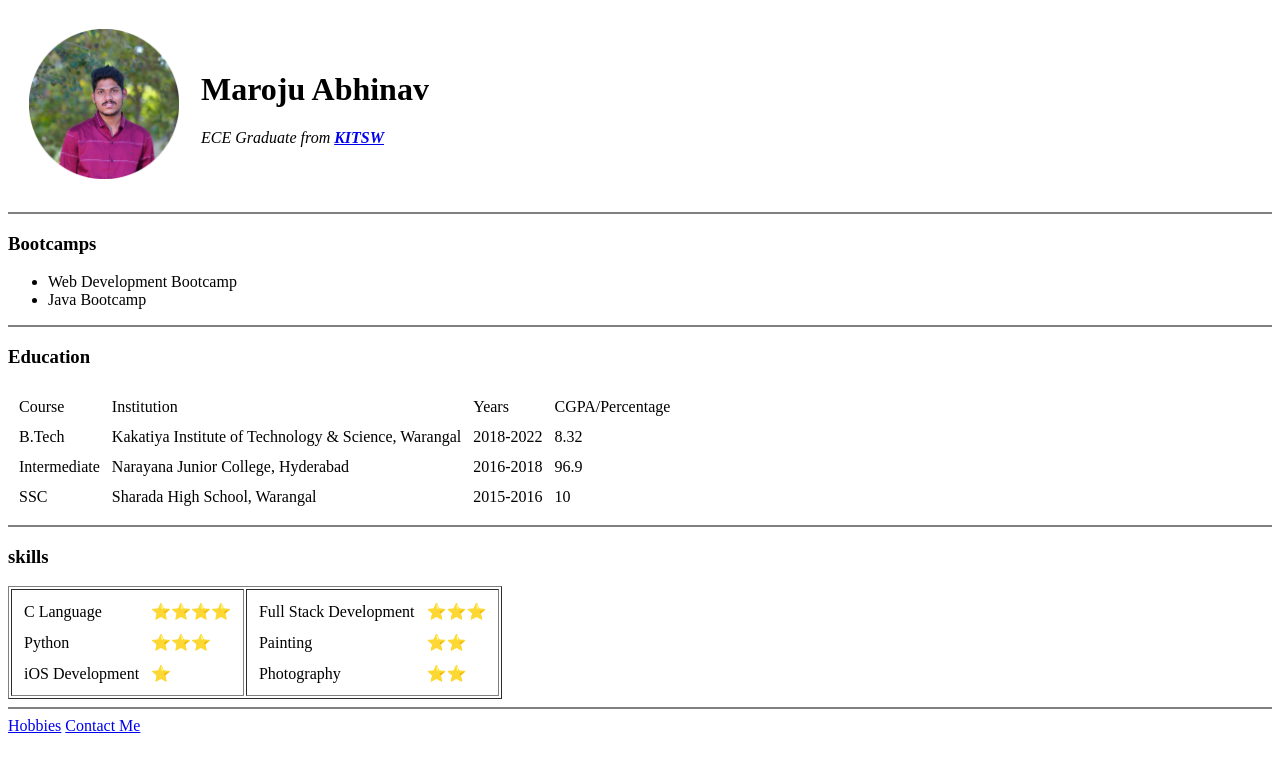
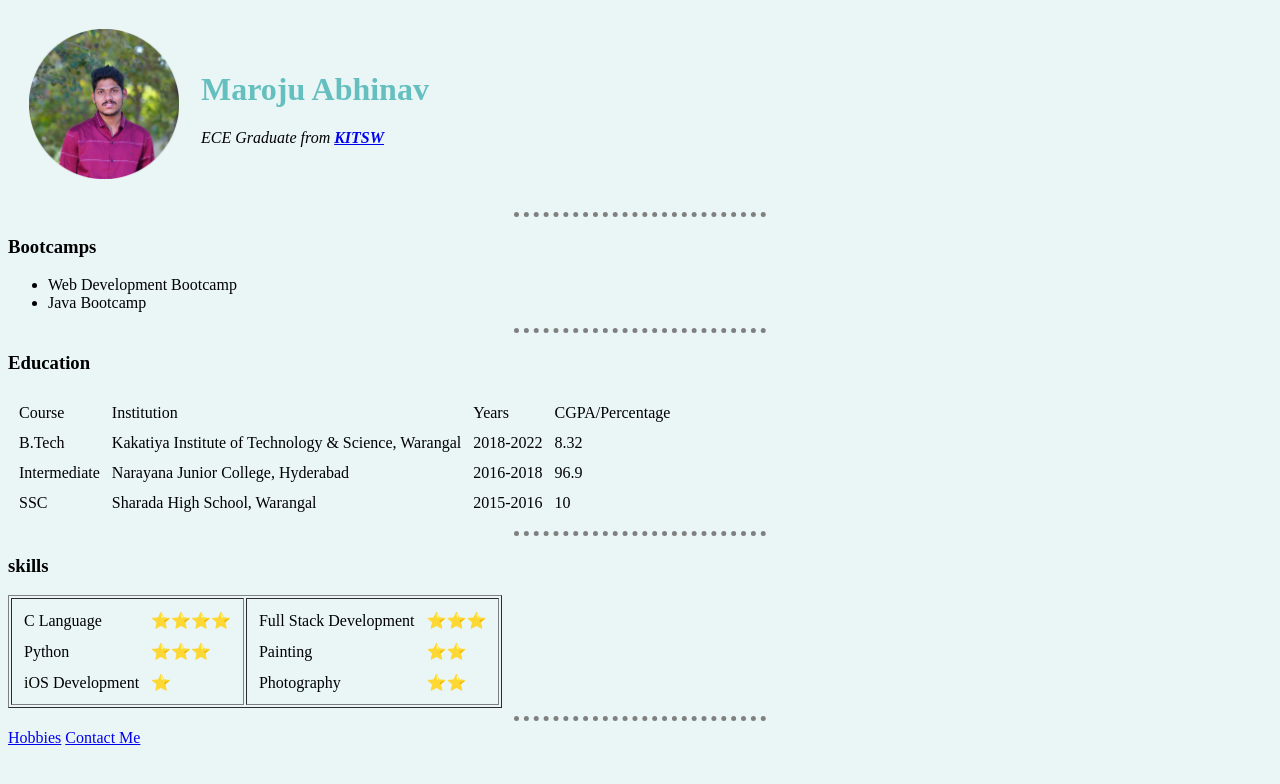
Before and after one commit to MarojuAbhinav/MyProfile, a plain HTML site: page index.html in a window 1280 px wide. Drawn offline with Linux system fonts and the light colour scheme; files whose address does not match are found by name.

Commit message:
Add files via upload

```diff
--- /dev/null
+++ b/css/styles.css
@@ -0,0 +1,19 @@
+body {
+    background-color: #EAF6F6;
+}
+
+hr {
+    border-style: none;
+    border-top-style: dotted;
+    width: 20%;
+    border-color: grey;
+    border-width: 5px;
+}
+
+h1{
+    color: #66bfbf;
+}
+
+h{
+    color: #66bfbf
+}
--- a/index.html
+++ b/index.html
@@ -1,16 +1,20 @@
 <!DOCTYPE html>
 <html lang="en">
+
 <head>
     <meta charset="UTF-8">
     <meta http-equiv="X-UA-Compatible" content="IE=edge">
     <meta name="viewport" content="width=device-width, initial-scale=1.0">
+    <link rel="stylesheet" href="css/styles.css">
     <title>Abhinav's HTML site</title>
+
 </head>
 
 <body>
     <table cellspacing="20">
         <tr>
-            <td><img src="Images\Abhinav_profile-modified.png" height="150"></td>
+            <td><img src="C:\Users\Abhinav Maroju\Documents\udemy\First_HTML\Images\Abhinav_profile-modified.png"
+                    height="150"></td>
             <td>
                 <h1>Maroju Abhinav</h1>
                 <p><em>ECE Graduate from <strong><a href="https://kitsw.ac.in/">KITSW</a></strong></em></p>
@@ -18,14 +22,14 @@
         </tr>
     </table>
 
-    <hr size=2 noshade>
+    <hr>
     <h3>Bootcamps</h3>
     <ul>
         <li>Web Development Bootcamp</li>
         <li>Java Bootcamp</li>
     </ul>
 
-    <hr size=2 noshade>
+    <hr>
     <h3>Education</h3>
     <table cellspacing="10">
         <thead>
@@ -57,7 +61,7 @@
             </tr>
         </tbody>
     </table>
-    <hr size=2 noshade>
+    <hr>
 
     <h3>skills</h3>
     <table border="1">
@@ -75,7 +79,7 @@
                     <td>iOS Development</td>
                     <td>⭐</td>
                 </tr>
-                </table>
+            </table>
         </td>
         <td>
             <table cellspacing="10">
@@ -91,14 +95,15 @@
                     <td>Photography</td>
                     <td>⭐⭐</td>
                 </tr>
-                </table>
+            </table>
         </td>
 
     </table>
 
-    <hr size=2 noshade>
+    <hr>
     <a href="hobbies.html">Hobbies</a>
     <a href="contact.html">Contact Me</a>
 
 </body>
+
 </html>
```
Also changed, not shown: contact.html (+6 -2 lines), hobbies.html (+5 -1 lines).
